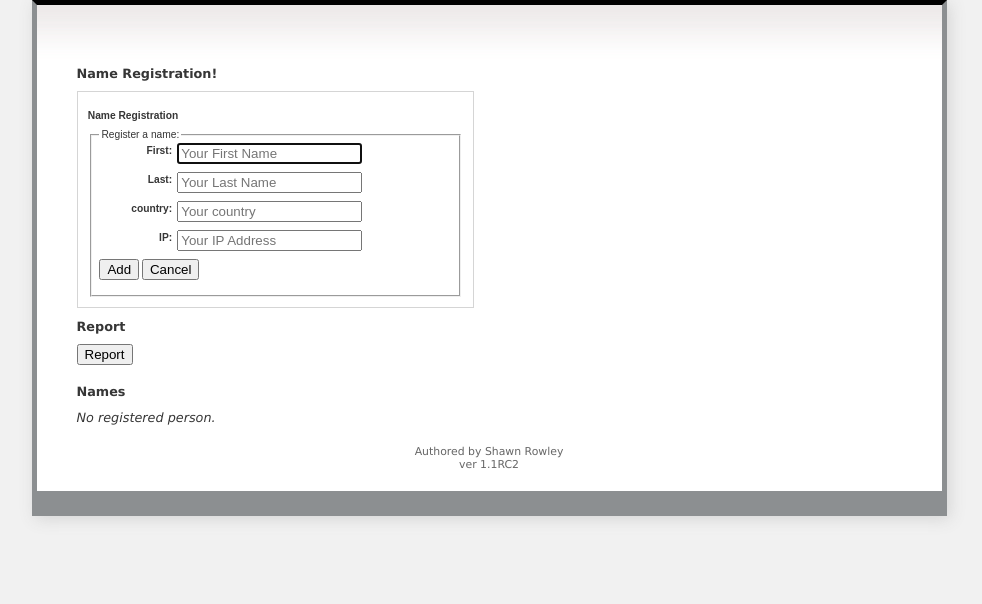
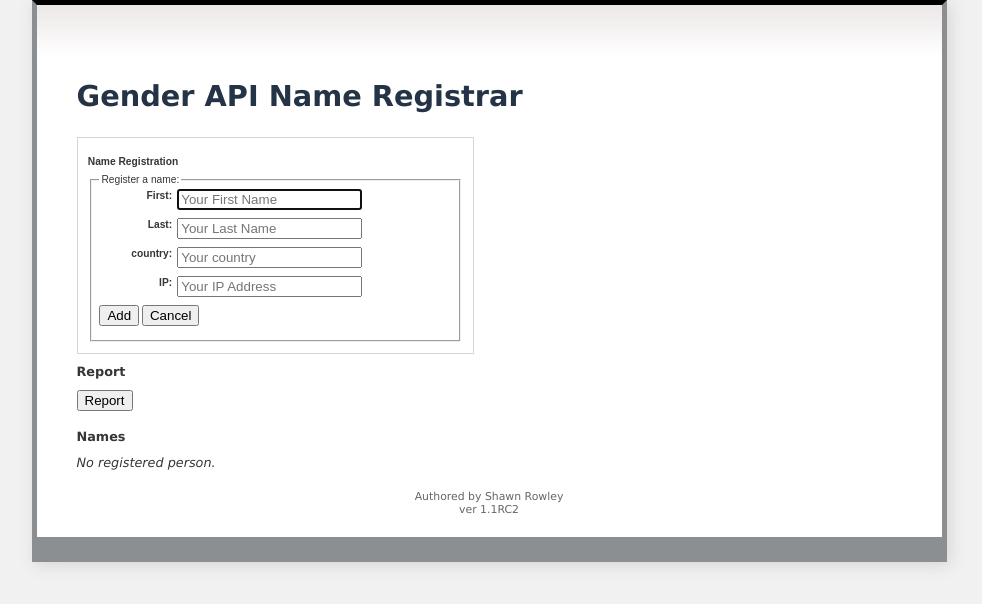
Before and after one commit to shawnrowley/namely, a plain HTML site: page WebContent/index.html at #!/home in a window 1280 px wide. Shown: the whole page, without its empty margins (151-1133 px from the left). Drawn offline with Linux system fonts and the light colour scheme; no server answers.

Commit message:
Deployment war title change

```diff
--- a/WebContent/partials/home.html
+++ b/WebContent/partials/home.html
@@ -1,7 +1,7 @@
 <?xml version="1.0" encoding="UTF-8"?>
 
 <div>
-    <h2>Name Registration!</h2>
+    <h1>Gender API Name Registrar</h1>
 
     <form id="reg" ng-submit="register()">
         <h2>Name Registration</h2>
```
Also changed, not shown: 1 other file.
